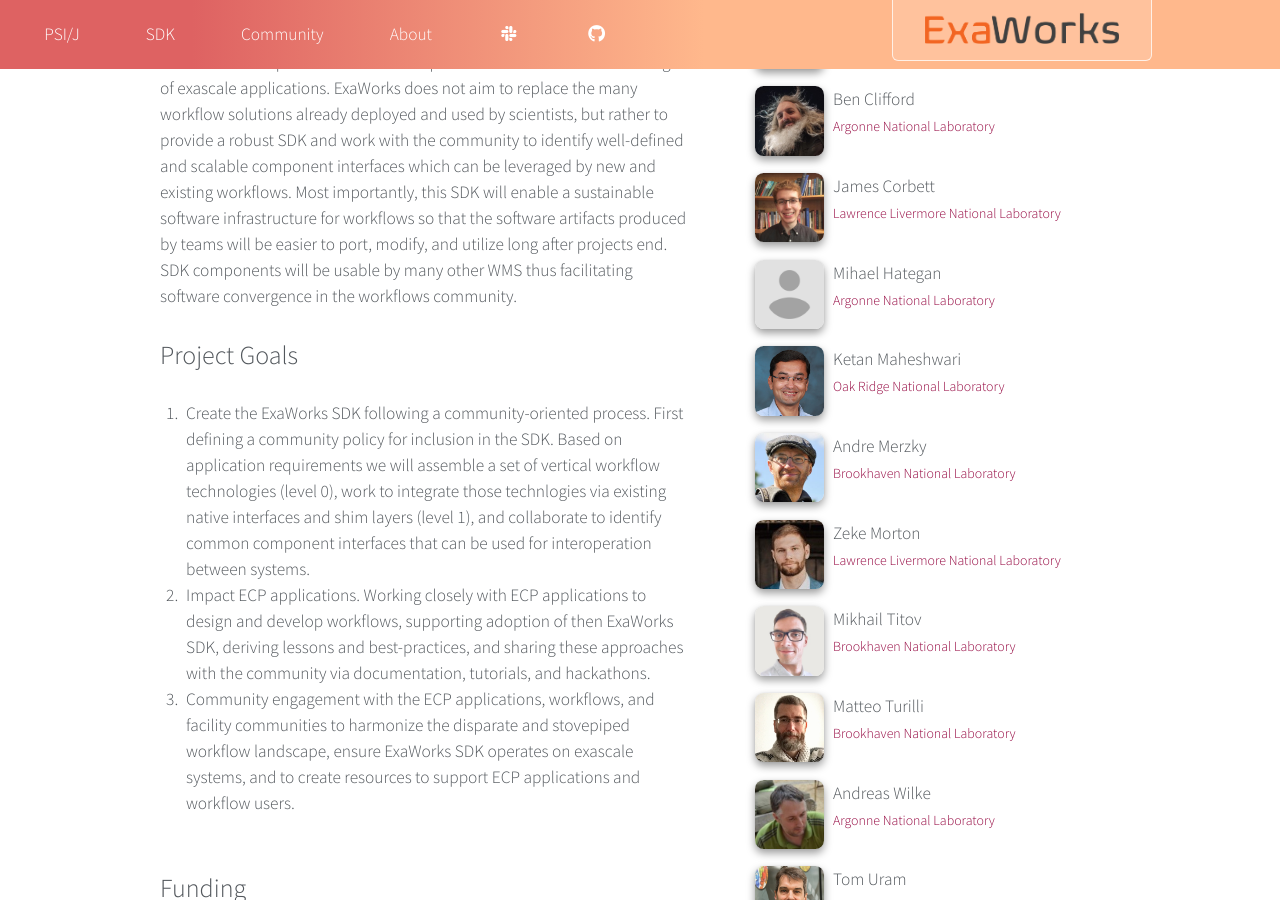
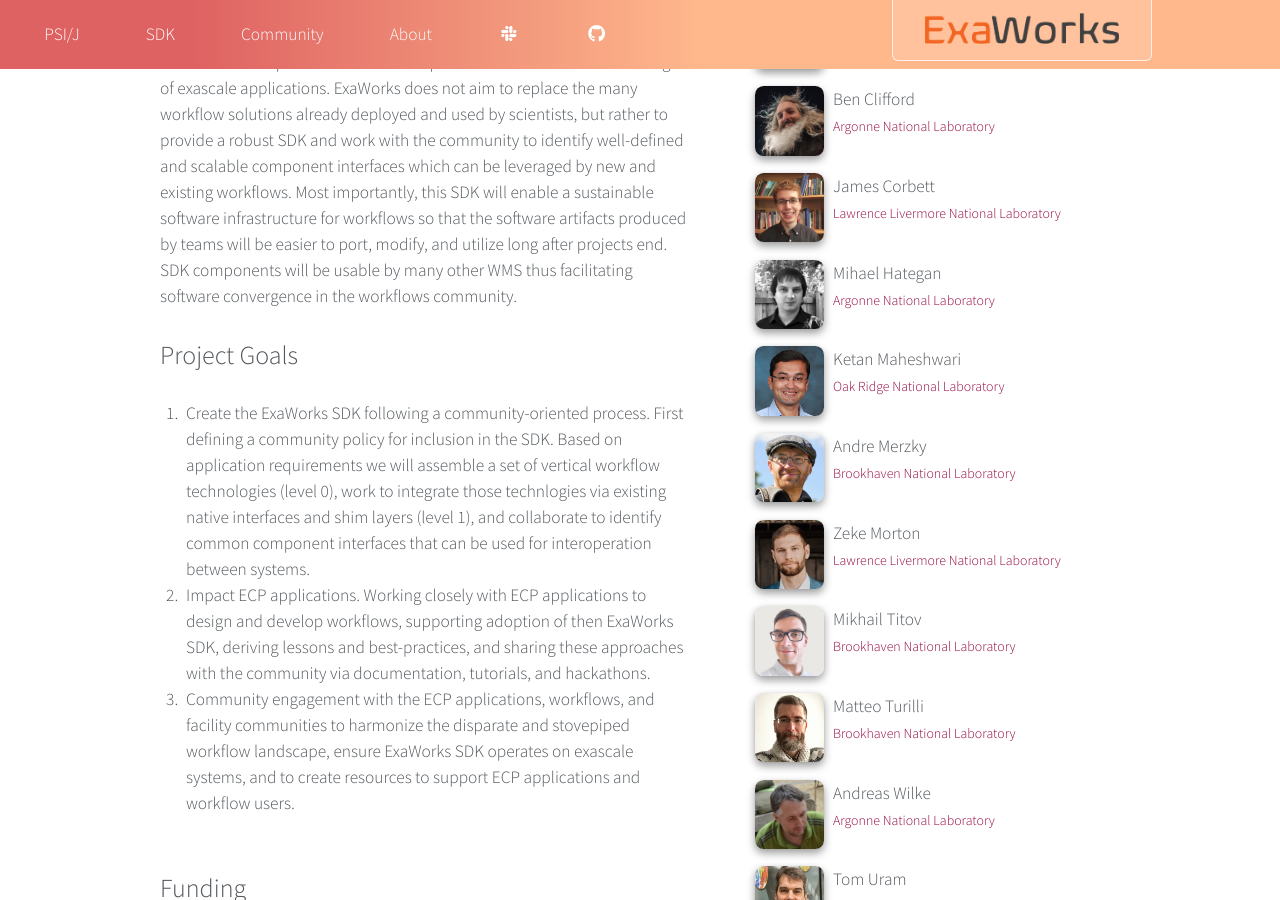
Before and after one commit to ExaWorks/exaworks.github.io, a Jekyll site: the page built from about.html, in a window 1280 px wide and 900 px high, scrolled down 610 px. Built offline with Jekyll 4.4.1, drawn with Linux system fonts in a browser that asks for light colours; nearby versions of some CDN libraries; library files that are not in the unit come from our copies.

Commit message:
Update people.yml

```diff
--- a/_data/people.yml
+++ b/_data/people.yml
@@ -49,7 +49,7 @@
   active: true
 
 - name: "Mihael Hategan"
-  image: "person.png"
+  image: "hategan.jpg"
   institution: "Argonne National Laboratory"
   active: true
 
```
